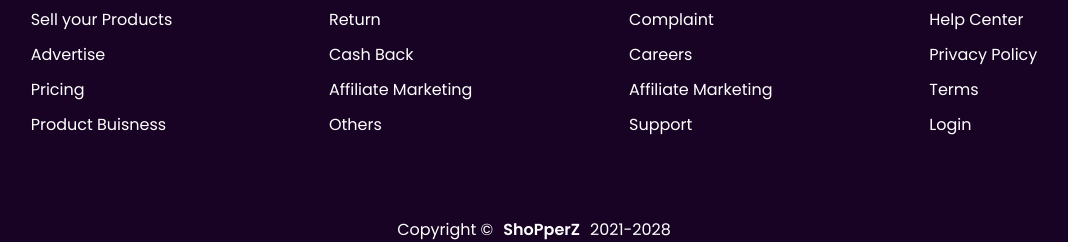
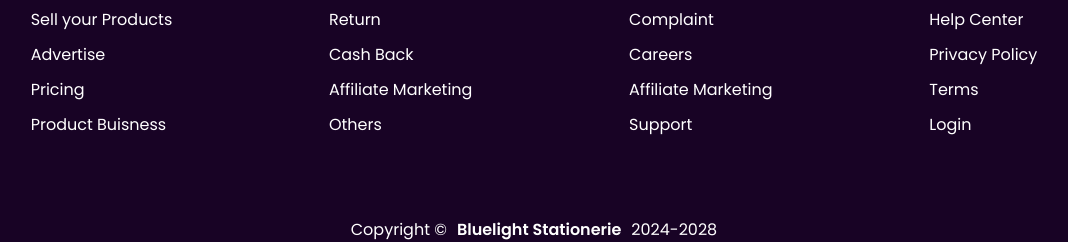
Before and after one commit to chinmayeearavind/stationery-shopping, a plain HTML site: page page1.html in a window 1280 px wide. Shown: the part 1400-1642 px from the top of the page, without its empty margins (106-1174 px from the left). Drawn offline with nearby package versions, Linux system fonts and the light colour scheme.

Commit message:
Update page1.html

```diff
--- a/page1.html
+++ b/page1.html
@@ -194,8 +194,8 @@
     </div>
     <div class="footer3">
         Copyright ©
-        <h4>ShoPperZ</h4>
-        2021-2028
+        <h4>Bluelight Stationerie</h4>
+        2024-2028
     </div>
 </footer>
 </div>
```
